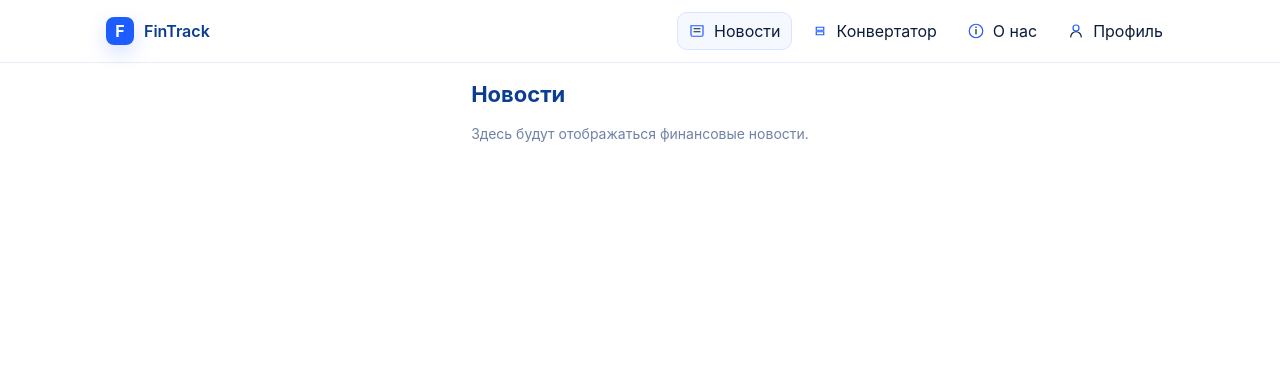
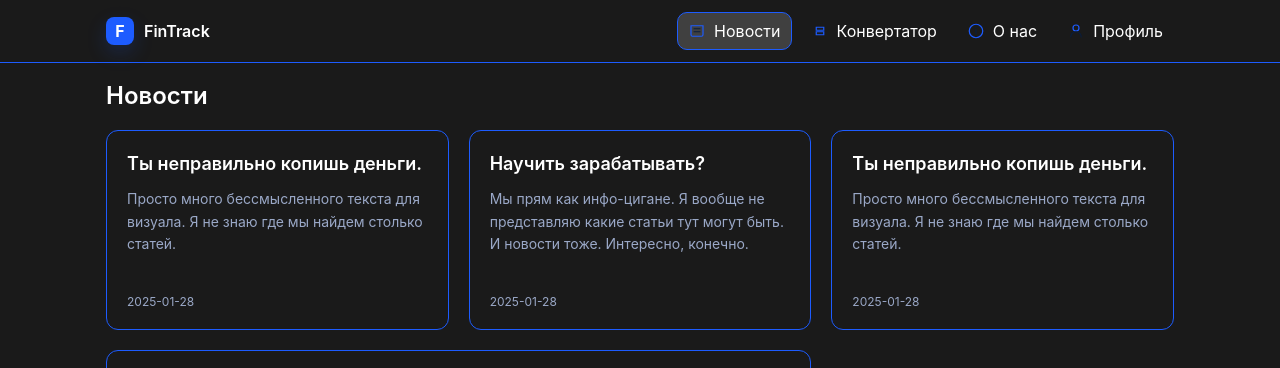
Before and after one commit to WeLoveTatarstan/FinTrackSite, a Django app: page /news/ in a window 1280 px wide. Shown: the top 368 px of the page. Run offline with Django 4.2, Linux system fonts and the light colour scheme; the visitor is signed in with stand-in values (Sample User, id 1).

Commit message:
alpha1.5

```diff
--- a/accounts/views.py
+++ b/accounts/views.py
@@ -50,9 +50,52 @@ def login_view(request):
 def dashboard_view(request):
     # Landing page is news
     client = get_client_by_user(request.user)
+
+    # Затычки для новостей (в режиме разработки)
+    news_articles = [
+        {
+            'id': 1,
+            'title': 'Ты неправильно копишь деньги.',
+            'content': 'Просто много бессмысленного текста для визуала. Я не знаю где мы найдем столько статей.',
+            'image': None,
+            'featured': False,
+            'url': '#',
+            'date': '2025-01-28'
+        },
+        {
+            'id': 2,
+            'title': 'Научить зарабатывать?',
+            'content': 'Мы прям как инфо-цигане. Я вообще не представляю какие статьи тут могут быть. И новости тоже. Интересно, конечно.',
+            'image': None,
+            'featured': False,
+            'url': '#',
+            'date': '2025-01-28'
+        },
+        {
+            'id': 3,
+            'title': 'Ты не умеешь экономить!',
+            'content': 'Очень интересная статья с безумно длинным и бессмысленным вступлением, которое нужно чисто для примера.',
+            'image': 'https://images.unsplash.com/photo-1554224155-6726b3ff858f?w=400&h=300&fit=crop',
+            'featured': True,
+            'url': '#',
+            'date': '2025-01-28'
+        },
+        {
+            'id': 4,
+            'title': 'Ты неправильно копишь деньги.',
+            'content': 'Просто много бессмысленного текста для визуала. Я не знаю где мы найдем столько статей.',
+            'image': None,
+            'featured': False,
+            'url': '#',
+            'date': '2025-01-28'
+        }
+    ]
+
     context = {
         'client': client,
-        'is_premium': is_premium_client(request.user)
+        'is_premium': is_premium_client(request.user),
+        'news_articles': news_articles,
+        'is_development': True  # Флаг для режима разработки
     }
     return render(request, 'pages/news.html', context)
 
--- a/static/css/app.css
+++ b/static/css/app.css
@@ -1,12 +1,219 @@
-.shell{min-height:100vh;display:flex;flex-direction:column}
-.header{position:sticky;top:0;background:#fff;border-bottom:1px solid #e6ecf8;z-index:10}
+/* Темная тема для всего сайта */
+* {
+  box-sizing: border-box;
+}
+
+body {
+  background-color: #1a1a1a;
+  color: #ffffff;
+  font-family: -apple-system, BlinkMacSystemFont, 'Segoe UI', Roboto, sans-serif;
+  margin: 0;
+  padding: 0;
+}
+
+.shell{min-height:100vh;display:flex;flex-direction:column;background:#1a1a1a}
+.header{position:sticky;top:0;background:#1a1a1a;border-bottom:1px solid #1d5cff;z-index:10}
 .header .bar{max-width:1100px;margin:0 auto;padding:12px 16px;display:flex;align-items:center;gap:12px}
 .brand-mini{display:flex;align-items:center;gap:10px;margin-right:auto}
 .brand-mini .logo{width:28px;height:28px;border-radius:8px;background:#1d5cff;color:#fff;display:flex;align-items:center;justify-content:center;font-weight:700;box-shadow:0 8px 20px rgba(29,92,255,.18)}
-.brand-mini .name{font-weight:600;color:#0b3d91}
+.brand-mini .name{font-weight:600;color:#ffffff}
 .nav{display:flex;gap:8px}
-.nav a{display:inline-flex;align-items:center;gap:8px;padding:8px 10px;border-radius:10px;color:#0b1d3a;text-decoration:none;border:1px solid transparent}
-.nav a.active,.nav a:hover{background:#f6f8ff;border-color:#d9e4ff}
+.nav a{display:inline-flex;align-items:center;gap:8px;padding:8px 10px;border-radius:10px;color:#ffffff;text-decoration:none;border:1px solid transparent;transition:all 0.2s ease}
+.nav a.active,.nav a:hover{background:#404040;border-color:#1d5cff}
 .icon{width:18px;height:18px;display:inline-block}
 .content{max-width:1100px;margin:18px auto;padding:0 16px;flex:1}
-.footer{border-top:1px solid #e6ecf8;padding:12px 16px;color:#9aa8c7;font-size:12px}
+.footer{border-top:1px solid #1d5cff;padding:12px 16px;color:#9aa8c7;font-size:12px;background:#1a1a1a}
+
+/* Стили для карточек */
+.card {
+  background: #1a1a1a;
+  border: 1px solid #1d5cff;
+  border-radius: 12px;
+  padding: 20px;
+  margin-bottom: 20px;
+  transition: all 0.2s ease;
+}
+
+.card:hover {
+  transform: translateY(-2px);
+  box-shadow: 0 4px 12px rgba(29, 92, 255, 0.1);
+}
+
+.title {
+  color: #ffffff;
+  font-size: 24px;
+  font-weight: 600;
+  margin: 0 0 16px 0;
+}
+
+.muted {
+  color: #9aa8c7;
+  font-size: 14px;
+}
+
+/* Сетка новостей */
+.news-grid {
+  display: grid;
+  grid-template-columns: repeat(auto-fit, minmax(300px, 1fr));
+  gap: 20px;
+  margin-top: 20px;
+  grid-auto-rows: minmax(200px, auto);
+  grid-auto-flow: row dense;
+}
+
+.news-card {
+  background: #1a1a1a;
+  border: 1px solid #1d5cff;
+  border-radius: 12px;
+  padding: 20px;
+  transition: all 0.2s ease;
+  cursor: pointer;
+  display: flex;
+  flex-direction: column;
+}
+
+.news-card:hover {
+  transform: translateY(-2px);
+  box-shadow: 0 8px 25px rgba(29, 92, 255, 0.15);
+}
+
+.news-card.featured {
+  grid-column: span 2;
+  grid-row: span 2;
+}
+
+.news-card h3 {
+  color: #ffffff;
+  font-size: 18px;
+  font-weight: 600;
+  margin: 0 0 12px 0;
+  line-height: 1.4;
+  flex-grow: 0;
+}
+
+.news-card p {
+  color: #9aa8c7;
+  font-size: 14px;
+  line-height: 1.6;
+  margin: 0;
+  flex-grow: 1;
+}
+
+.news-card img {
+  width: 100%;
+  height: 200px;
+  object-fit: cover;
+  border-radius: 8px;
+  margin-bottom: 16px;
+}
+
+.news-card.featured img {
+  height: 300px;
+}
+
+/* Загрузчик */
+.loading-spinner {
+  display: flex;
+  justify-content: center;
+  align-items: center;
+  padding: 40px;
+}
+
+.spinner {
+  width: 40px;
+  height: 40px;
+  border: 3px solid #404040;
+  border-top: 3px solid #1d5cff;
+  border-radius: 50%;
+  animation: spin 1s linear infinite;
+}
+
+@keyframes spin {
+  0% { transform: rotate(0deg); }
+  100% { transform: rotate(360deg); }
+}
+
+/* Кнопки */
+.btn {
+  display: inline-flex;
+  align-items: center;
+  justify-content: center;
+  padding: 10px 20px;
+  border: none;
+  border-radius: 8px;
+  font-size: 14px;
+  font-weight: 500;
+  text-decoration: none;
+  cursor: pointer;
+  transition: all 0.2s ease;
+}
+
+.btn.primary {
+  background: #1d5cff;
+  color: #ffffff;
+}
+
+.btn.primary:hover {
+  background: #0d4ae6;
+  transform: translateY(-1px);
+}
+
+.btn.secondary {
+  background: #404040;
+  color: #ffffff;
+  border: 1px solid #404040;
+}
+
+.btn.secondary:hover {
+  background: #505050;
+  border-color: #1d5cff;
+}
+
+/* Формы */
+.field {
+  margin-bottom: 16px;
+}
+
+.field label {
+  display: block;
+  margin-bottom: 6px;
+  color: #ffffff;
+  font-weight: 500;
+  font-size: 14px;
+}
+
+.field input,
+.field select,
+.field textarea {
+  width: 100%;
+  padding: 10px 12px;
+  border: 1px solid #404040;
+  border-radius: 6px;
+  background: #2d2d2d;
+  color: #ffffff;
+  font-size: 14px;
+  transition: border-color 0.2s ease;
+}
+
+.field input:focus,
+.field select:focus,
+.field textarea:focus {
+  outline: none;
+  border-color: #1d5cff;
+}
+
+/* Адаптивность */
+@media (max-width: 768px) {
+  .news-grid {
+    grid-template-columns: 1fr;
+  }
+
+  .news-card.featured {
+    grid-column: span 1;
+    grid-row: span 1;
+  }
+
+  .content {
+    padding: 0 12px;
+  }
+}
--- /dev/null
+++ b/static/js/news.js
@@ -0,0 +1,212 @@
+(function() {
+  'use strict';
+
+  // Система управления новостями
+  var NewsManager = {
+    config: window.NEWS_CONFIG || {},
+    isLoading: false,
+    currentPage: 1,
+    hasMoreNews: true,
+
+    init: function() {
+      this.setupInfiniteScroll();
+      this.setupNewsCards();
+    },
+
+    setupInfiniteScroll: function() {
+      var self = this;
+
+      // Обработчик прокрутки
+      window.addEventListener('scroll', function() {
+        if (self.isLoading || !self.hasMoreNews) return;
+
+        var scrollTop = window.pageYOffset || document.documentElement.scrollTop;
+        var windowHeight = window.innerHeight;
+        var documentHeight = document.documentElement.scrollHeight;
+
+        // Загружаем новые новости когда пользователь прокрутил на 80% страницы
+        if (scrollTop + windowHeight >= documentHeight * 0.8) {
+          self.loadMoreNews();
+        }
+      });
+    },
+
+    setupNewsCards: function() {
+      var newsCards = document.querySelectorAll('.news-card');
+
+      newsCards.forEach(function(card) {
+        card.addEventListener('click', function() {
+          var articleId = this.dataset.articleId;
+          var title = this.querySelector('h3').textContent;
+
+          // В режиме разработки просто показываем алерт
+          if (NewsManager.config.isDevelopment) {
+            alert('Переход к статье: ' + title + ' (ID: ' + articleId + ')');
+          } else {
+            // В продакшене здесь будет переход к реальной статье
+            window.open(this.dataset.url || '#', '_blank');
+          }
+        });
+      });
+    },
+
+    loadMoreNews: function() {
+      if (this.isLoading || !this.hasMoreNews) return;
+
+      this.isLoading = true;
+      this.showLoadingSpinner();
+
+      var self = this;
+
+      // В режиме разработки генерируем дополнительные затычки
+      if (this.config.isDevelopment) {
+        setTimeout(function() {
+          self.generateMockNews();
+          self.hideLoadingSpinner();
+          self.isLoading = false;
+        }, 1500); // Имитируем задержку сети
+      } else {
+        // В продакшене здесь будет AJAX запрос к серверу
+        this.loadNewsFromServer();
+      }
+    },
+
+    generateMockNews: function() {
+      var mockArticles = [
+        {
+          id: Date.now() + Math.random(),
+          title: 'Новые инвестиционные возможности',
+          content: 'Анализ рынка показывает перспективные направления для инвестиций в 2025 году.',
+          image: null,
+          featured: false,
+          date: new Date().toISOString().split('T')[0]
+        },
+        {
+          id: Date.now() + Math.random() + 1,
+          title: 'Криптовалюты: что ждет рынок?',
+          content: 'Эксперты прогнозируют изменения в регулировании цифровых активов.',
+          image: 'https://images.unsplash.com/photo-1621761191319-c6fb62004040?w=400&h=300&fit=crop',
+          featured: true,
+          date: new Date().toISOString().split('T')[0]
+        },
+        {
+          id: Date.now() + Math.random() + 2,
+          title: 'Финансовое планирование на год',
+          content: 'Рекомендации по составлению личного бюджета и достижению финансовых целей.',
+          image: null,
+          featured: false,
+          date: new Date().toISOString().split('T')[0]
+        },
+        {
+          id: Date.now() + Math.random() + 3,
+          title: 'Налоговые изменения 2025',
+          content: 'Обзор новых налоговых правил и их влияние на частных инвесторов.',
+          image: null,
+          featured: false,
+          date: new Date().toISOString().split('T')[0]
+        }
+      ];
+
+      var newsGrid = document.getElementById('newsGrid');
+      var loadingSpinner = document.getElementById('loadingSpinner');
+
+      // Добавляем новые карточки
+      mockArticles.forEach(function(article) {
+        var cardHtml = this.createNewsCardHtml(article);
+        newsGrid.insertAdjacentHTML('beforeend', cardHtml);
+      }.bind(this));
+
+      // Настраиваем обработчики для новых карточек
+      this.setupNewsCards();
+
+      // Ограничиваем количество загруженных новостей в режиме разработки
+      var totalCards = document.querySelectorAll('.news-card').length;
+      if (totalCards >= 20) {
+        this.hasMoreNews = false;
+        this.hideLoadingSpinner();
+      }
+    },
+
+    createNewsCardHtml: function(article) {
+      var imageHtml = article.image ?
+        '<img src="' + article.image + '" alt="' + article.title + '" loading="lazy">' : '';
+
+      var featuredClass = article.featured ? 'featured' : '';
+
+      return '<div class="news-card ' + featuredClass + '" data-article-id="' + article.id + '">' +
+               imageHtml +
+               '<h3>' + article.title + '</h3>' +
+               '<p>' + article.content + '</p>' +
+               '<div style="margin-top: 12px; font-size: 12px; color: #9aa8c7;">' +
+                 article.date +
+               '</div>' +
+             '</div>';
+    },
+
+    loadNewsFromServer: function() {
+      var self = this;
+      var xhr = new XMLHttpRequest();
+
+      xhr.open('GET', this.config.loadMoreUrl + '?page=' + (this.currentPage + 1), true);
+      xhr.onreadystatechange = function() {
+        if (xhr.readyState === 4) {
+          self.hideLoadingSpinner();
+          self.isLoading = false;
+
+          if (xhr.status === 200) {
+            try {
+              var response = JSON.parse(xhr.responseText);
+              self.displayNewsFromServer(response);
+            } catch (e) {
+              console.error('Ошибка парсинга ответа сервера:', e);
+            }
+          } else {
+            console.error('Ошибка загрузки новостей:', xhr.status);
+          }
+        }
+      };
+
+      xhr.send();
+    },
+
+    displayNewsFromServer: function(response) {
+      var newsGrid = document.getElementById('newsGrid');
+
+      if (response.articles && response.articles.length > 0) {
+        response.articles.forEach(function(article) {
+          var cardHtml = this.createNewsCardHtml(article);
+          newsGrid.insertAdjacentHTML('beforeend', cardHtml);
+        }.bind(this));
+
+        this.setupNewsCards();
+        this.currentPage++;
+
+        if (!response.hasMore) {
+          this.hasMoreNews = false;
+        }
+      } else {
+        this.hasMoreNews = false;
+      }
+    },
+
+    showLoadingSpinner: function() {
+      var spinner = document.getElementById('loadingSpinner');
+      if (spinner) {
+        spinner.style.display = 'flex';
+      }
+    },
+
+    hideLoadingSpinner: function() {
+      var spinner = document.getElementById('loadingSpinner');
+      if (spinner) {
+        spinner.style.display = 'none';
+      }
+    }
+  };
+
+  // Инициализация при загрузке страницы
+  document.addEventListener('DOMContentLoaded', function() {
+    NewsManager.init();
+  });
+
+})();
--- a/templates/pages/news.html
+++ b/templates/pages/news.html
@@ -1,6 +1,36 @@
 {% extends 'base.html' %}
+{% load static %}
 {% block title %}Новости · FinTrack{% endblock %}
 {% block content %}
 <h1 class="title">Новости</h1>
-<p class="muted">Здесь будут отображаться финансовые новости.</p>
+
+<div class="news-grid" id="newsGrid">
+  {% for article in news_articles %}
+    <div class="news-card {% if article.featured %}featured{% endif %}" data-article-id="{{ article.id }}">
+      {% if article.image %}
+        <img src="{{ article.image }}" alt="{{ article.title }}" loading="lazy">
+      {% endif %}
+      <h3>{{ article.title }}</h3>
+      <p>{{ article.content }}</p>
+      <div style="margin-top: 12px; font-size: 12px; color: #9aa8c7;">
+        {{ article.date }}
+      </div>
+    </div>
+  {% endfor %}
+</div>
+
+<!-- Загрузчик для бесконечной прокрутки -->
+<div id="loadingSpinner" class="loading-spinner" style="display: none;">
+  <div class="spinner"></div>
+</div>
+
+<script src="{% static 'js/news.js' %}"></script>
+<script>
+  // Передаем данные в JavaScript
+  window.NEWS_CONFIG = {
+    isDevelopment: {{ is_development|yesno:"true,false" }},
+    articlesPerPage: 4,
+    loadMoreUrl: '{% url "news" %}'
+  };
+</script>
 {% endblock %}
```
Also changed, not shown: README.md.
